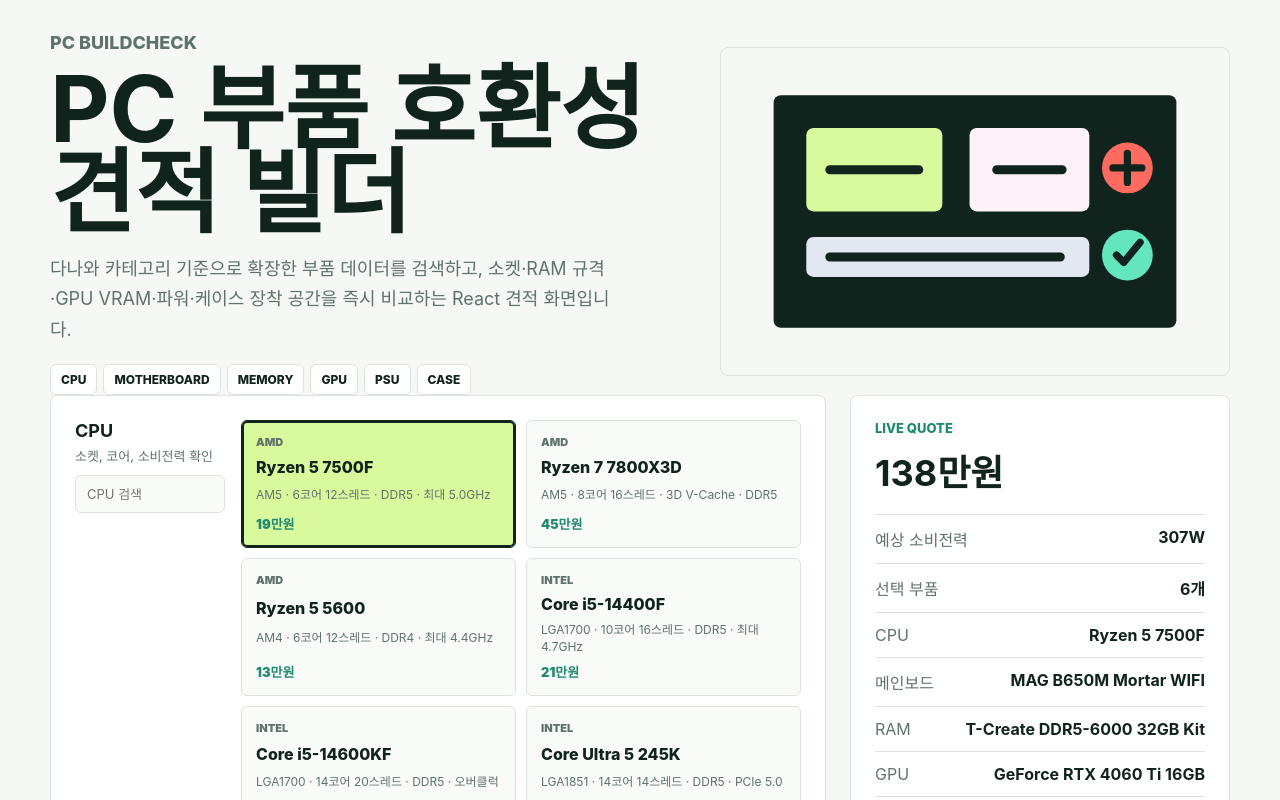
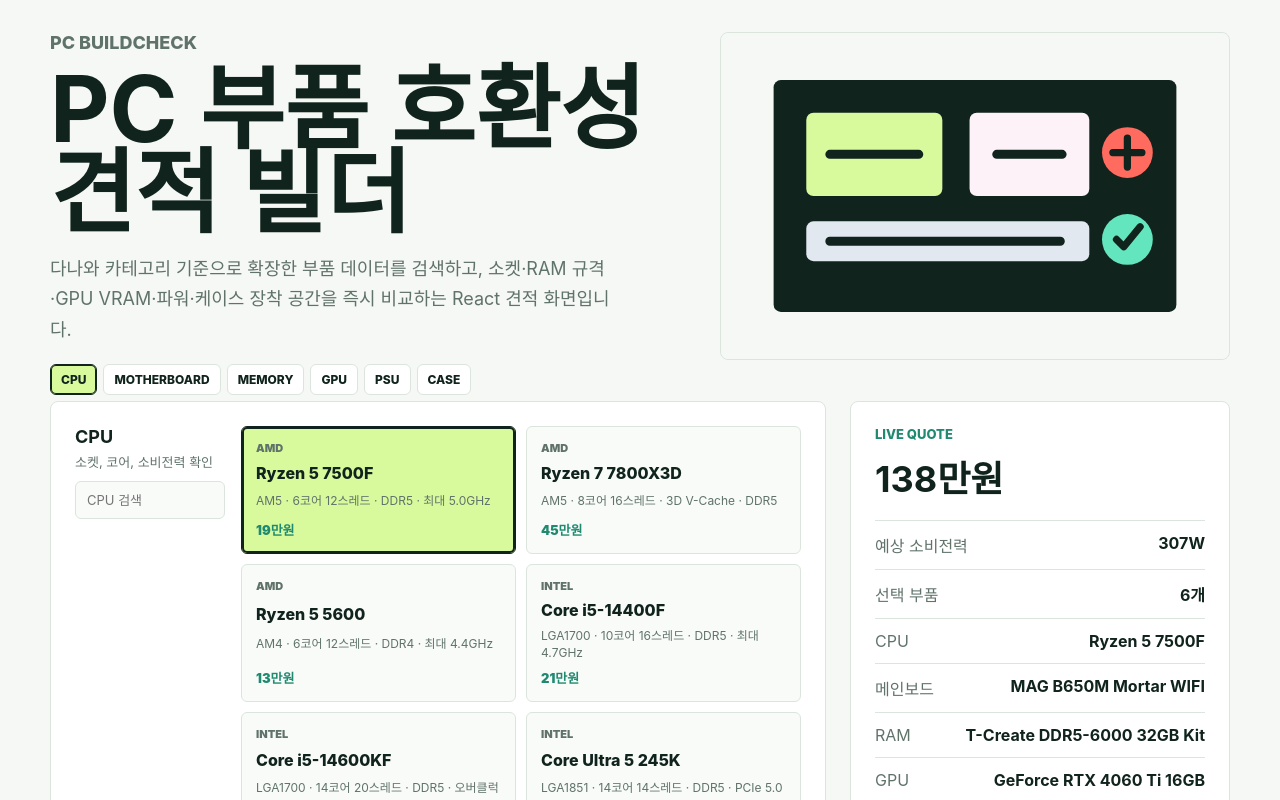
Before and after one commit to twincap/BuildCheck, a React (Vite) app: page / in a window 1280 px wide. Shown: the top 800 px of the page. Built offline with nearby package versions, Linux system fonts and the light colour scheme.

Commit message:
feat: add part category tabs

```diff
--- a/src/components/PartSelector.tsx
+++ b/src/components/PartSelector.tsx
@@ -9,11 +9,12 @@
 } from "../constants/data";
 
 type Props = {
+  activeCategory: Category;
   selection: Selection;
   onSelect: (category: Category, id: string) => void;
 };
 
-export function PartSelector({ selection, onSelect }: Props) {
+export function PartSelector({ activeCategory, selection, onSelect }: Props) {
   const [queries, setQueries] = useState<Record<Category, string>>({
     cpu: "",
     motherboard: "",
@@ -36,9 +37,11 @@
     ) as Record<Category, ReturnType<typeof getPartsByCategory>>;
   }, [queries]);
 
+  const visibleCategories = categories.filter((category) => category.id === activeCategory);
+
   return (
     <section className="part-selector" aria-label="부품 선택">
-      {categories.map((category) => (
+      {visibleCategories.map((category) => (
         <div className="part-group" key={category.id}>
           <div className="group-heading">
             <strong>{category.label}</strong>
--- a/src/pages/HomePage.tsx
+++ b/src/pages/HomePage.tsx
@@ -3,10 +3,11 @@
 import { BuildSummary } from "../components/BuildSummary";
 import { CompatibilityReport } from "../components/CompatibilityReport";
 import { PartSelector } from "../components/PartSelector";
-import { danawaCategoryUrls, initialSelection, type Category, type Selection } from "../constants/data";
+import { categories, initialSelection, type Category, type Selection } from "../constants/data";
 
 export function HomePage() {
   const [selection, setSelection] = useState<Selection>(initialSelection);
+  const [activeCategory, setActiveCategory] = useState<Category>("cpu");
 
   function handleSelect(category: Category, id: string) {
     setSelection((current) => ({ ...current, [category]: id }));
@@ -22,19 +23,26 @@
             다나와 카테고리 기준으로 확장한 부품 데이터를 검색하고, 소켓·RAM 규격·GPU VRAM·파워·케이스
             장착 공간을 즉시 비교하는 React 견적 화면입니다.
           </p>
-          <div className="source-strip" aria-label="다나와 데이터 카테고리">
-            {Object.entries(danawaCategoryUrls).map(([category, url]) => (
-              <a href={url} key={category} rel="noreferrer" target="_blank">
-                {category}
-              </a>
-            ))}
-          </div>
         </div>
         <img src={visual} alt="PC 부품 호환성 보드 일러스트" />
       </section>
 
+      <div className="category-tabs" aria-label="부품 카테고리 선택">
+        {categories.map((category) => (
+          <button
+            aria-pressed={activeCategory === category.id}
+            className={activeCategory === category.id ? "is-active" : ""}
+            key={category.id}
+            onClick={() => setActiveCategory(category.id)}
+            type="button"
+          >
+            {category.id.toUpperCase()}
+          </button>
+        ))}
+      </div>
+
       <div className="workspace">
-        <PartSelector selection={selection} onSelect={handleSelect} />
+        <PartSelector activeCategory={activeCategory} selection={selection} onSelect={handleSelect} />
         <div className="side-stack">
           <BuildSummary selection={selection} />
           <CompatibilityReport selection={selection} />
--- a/src/styles/global.css
+++ b/src/styles/global.css
@@ -48,23 +48,29 @@
   border: 1px solid var(--color-line);
 }
 
-.source-strip {
+.category-tabs {
   display: flex;
   flex-wrap: wrap;
   gap: var(--space-1);
-  margin-top: var(--space-3);
+  margin: 0 0 var(--space-1);
 }
 
-.source-strip a {
+.category-tabs button {
   padding: 7px 10px;
   border: 1px solid var(--color-line);
   border-radius: var(--radius-control);
   background: var(--color-surface);
   color: var(--color-ink);
+  cursor: pointer;
   font-size: 12px;
   font-weight: 800;
-  text-decoration: none;
   text-transform: uppercase;
+}
+
+.category-tabs button.is-active {
+  border-color: var(--color-ink);
+  background: var(--color-good);
+  box-shadow: inset 0 0 0 1px var(--color-ink);
 }
 
 .eyebrow {
```
